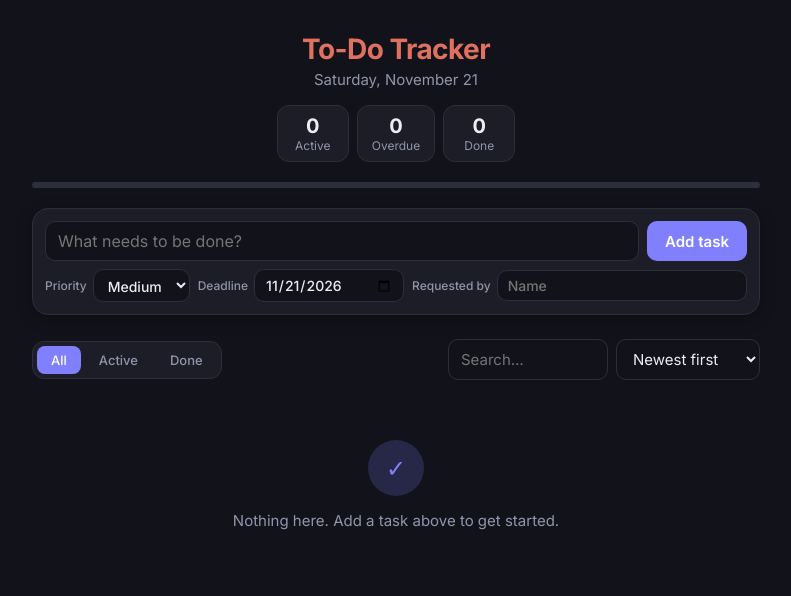
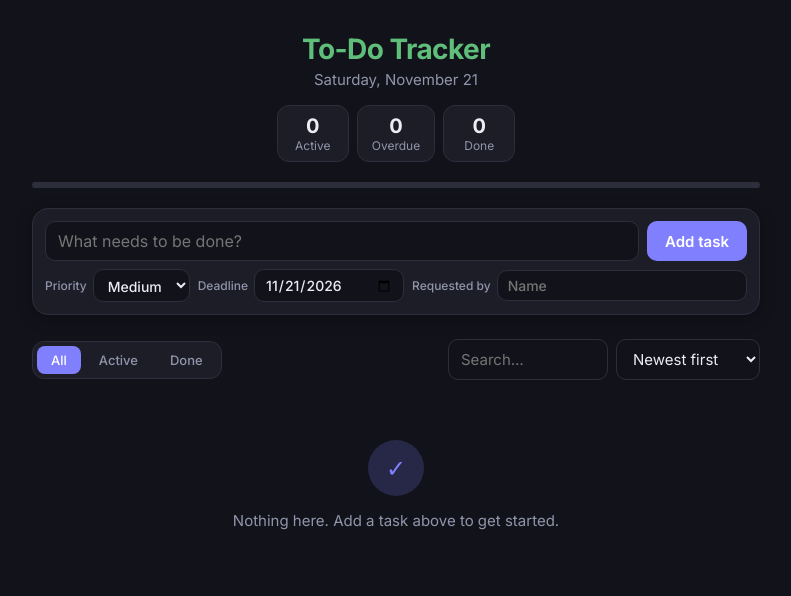
Before and after one commit to tanclangela-ui/todo20261121, a plain HTML site: page index.html in a window 1280 px wide. Shown: the whole page, without its empty margins (244-1035 px from the left). Drawn offline with Linux system fonts and the dark colour scheme.

Commit message:
Change heading colour from brick red to green
Co-Authored-By: Claude Opus 5.5 <noreply@anthropic.com>

```diff
--- a/styles.css
+++ b/styles.css
@@ -12,7 +12,7 @@
   --medium-soft: #fff4e0;
   --low: #2f9e6a;
   --low-soft: #e6f6ee;
-  --heading: #b33a2b;
+  --heading: #2e7d32;
   --shadow: 0 1px 2px rgba(20, 20, 50, 0.04), 0 4px 16px rgba(20, 20, 50, 0.06);
 }
 
@@ -28,7 +28,7 @@
     --high-soft: #3a1d20;
     --medium-soft: #3a2c14;
     --low-soft: #17322a;
-    --heading: #e0705f;
+    --heading: #5fbf7a;
     --shadow: 0 4px 16px rgba(0, 0, 0, 0.3);
   }
 }
```
Also changed, not shown: 1 other file.
